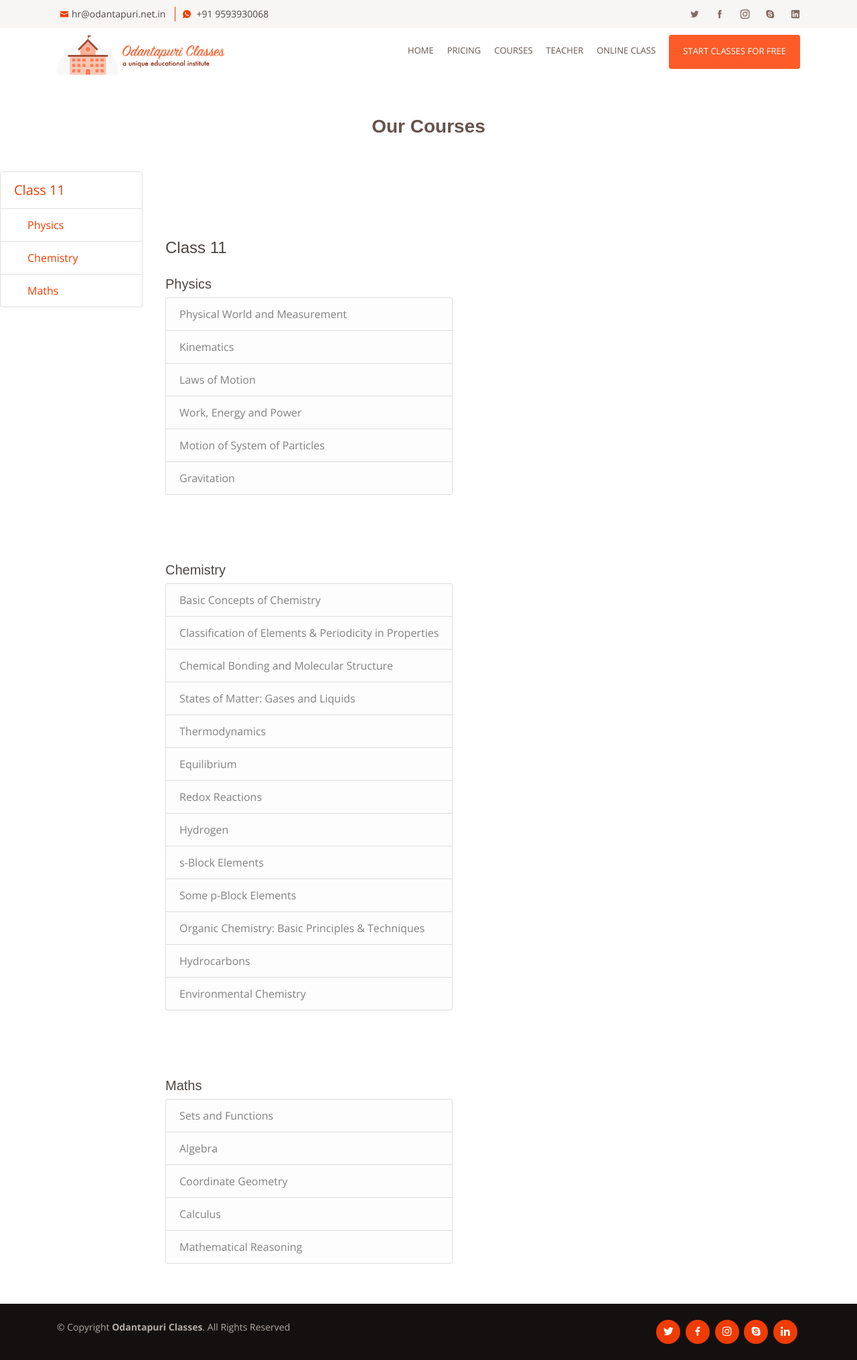
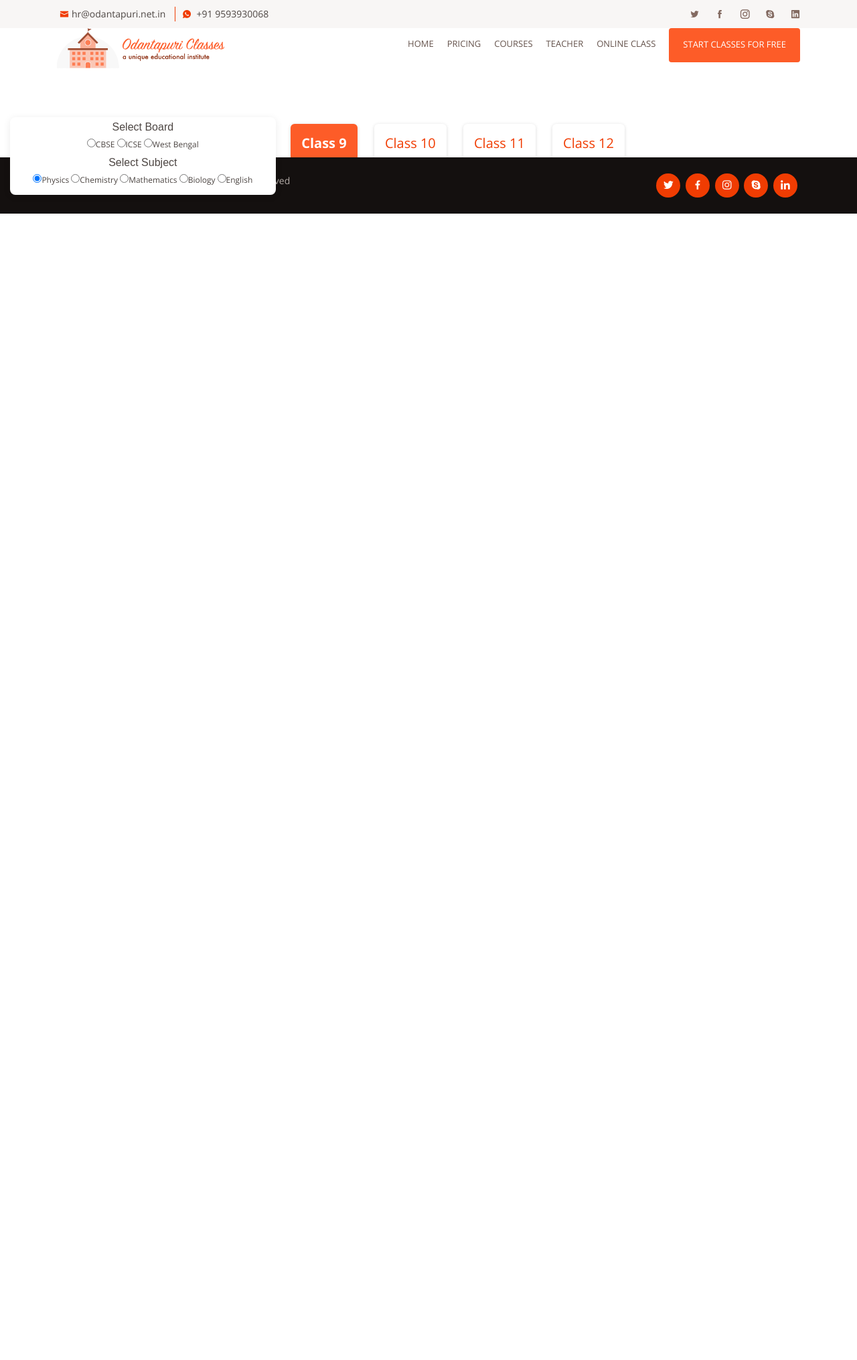
Before and after one commit to odantapuri/portal, a PHP site: page /courses in a window 1280 px wide. Shown: the whole page at 67% size. After the commit the page ends 319 px from the top, so only its background shows below. Run offline with PHP 8.4, Linux system fonts and the light colour scheme; some libraries are stand-ins or nearby versions; some web fonts are replaced.

Commit message:
Added Courses format

```diff
--- a/CONTENT/ROOT_URI/_header.php
+++ b/CONTENT/ROOT_URI/_header.php
@@ -37,22 +37,7 @@
 
 <body>
 
-  <!-- ======= Top Bar ======= -->
-  <section id="topbar" class="d-none d-lg-block">
-    <div class="container d-flex">
-      <div class="contact-info mr-auto">
-        <i class="icofont-envelope"></i><a href="mailto:contact@example.com">hr@odantapuri.net.in</a>
-        <i class="icofont-whatsapp" style="border-left: 1px solid;padding-left: 10px;margin-left: 10px;"></i> +91 9593930068
-      </div>
-      <div class="social-links">
-        <a href="#" class="twitter"><i class="icofont-twitter"></i></a>
-        <a href="#" class="facebook"><i class="icofont-facebook"></i></a>
-        <a href="#" class="instagram"><i class="icofont-instagram"></i></a>
-        <a href="#" class="skype"><i class="icofont-skype"></i></a>
-        <a href="#" class="linkedin"><i class="icofont-linkedin"></i></i></a>
-      </div>
-    </div>
-  </section>
+
   <!---=============Modal ========= -->
 
   <div class="modal fade" id="joinFreeClassesModal" tabindex="-1" role="dialog" aria-labelledby="exampleModalLabel" aria-hidden="true">
@@ -107,6 +92,22 @@
 
   <!-- ======= Header ======= -->
   <header id="header">
+    <!-- ======= Top Bar ======= -->
+  <section id="topbar" class="d-none d-lg-block">
+    <div class="container d-flex">
+      <div class="contact-info mr-auto">
+        <i class="icofont-envelope"></i><a href="mailto:contact@example.com">hr@odantapuri.net.in</a>
+        <i class="icofont-whatsapp" style="border-left: 1px solid;padding-left: 10px;margin-left: 10px;"></i> +91 9593930068
+      </div>
+      <div class="social-links">
+        <a href="#" class="twitter"><i class="icofont-twitter"></i></a>
+        <a href="#" class="facebook"><i class="icofont-facebook"></i></a>
+        <a href="#" class="instagram"><i class="icofont-instagram"></i></a>
+        <a href="#" class="skype"><i class="icofont-skype"></i></a>
+        <a href="#" class="linkedin"><i class="icofont-linkedin"></i></i></a>
+      </div>
+    </div>
+  </section>
     <div class="container d-flex">
 
       <div class="mr-auto">
--- a/CONTENT/ROOT_URI/courses.php
+++ b/CONTENT/ROOT_URI/courses.php
@@ -1,60 +1,40 @@
 <section id="courses" class="courses">
-  <div class="section-title" data-aos="fade-up" style="text-align: center;">
+  <!--<div class="section-title" data-aos="fade-up" style="text-align: center;">
     <h2><strong>Our Courses</strong></h2>
-  </div>
+  </div>-->
+
 
   <div class="row">
-    <div class="col-md-2 course-menu" style="padding: 0;">
-      <ul class="list-group menu-list">
+    <div class="col-md-4 course-menu" >
+      <!--<ul class="list-group menu-list">
         <li class="list-group-item no-padding" style="font-size: 20px;"><a href="#class_11">Class 11</a></li>
         <li class="list-group-item"><a href="#class_11">Physics</a></li>
         <li class="list-group-item"><a href="#class_11_chem">Chemistry</a></li>
         <li class="list-group-item"><a href="#class_11_maths">Maths</a></li>
-      </ul>
+      </ul> -->
+
+      <div class=" menu-list course-board-box ">
+        <h6 class="box-heading">Select Board</h6>
+        <label><input type="radio" name="optradio" checked>CBSE</label>
+        <label><input type="radio" name="optradio">ICSE</label>
+        <label><input type="radio" name="optradio">West Bengal</label>
+
+        <h6 class="box-heading">Select Subject</h6>
+        <label><input type="radio" name="optradio" checked>Physics</label>
+        <label><input type="radio" name="optradio">Chemistry</label>
+        <label><input type="radio" name="optradio">Mathematics</label>
+        <label><input type="radio" name="optradio">Biology</label>
+        <label><input type="radio" name="optradio">English</label>
+      </div>
     </div>
-    <div class="course-content">
-      <section class="class-wrapper" id="class_11">
-        <h4 class="class-title">Class 11</h4>
-        <section class="subject-wrapper" id="class_11_phy" style="padding-top: 20px;">
-          <h5 class="subject-title">Physics</h5>
-          <ul class="list-group topic-list">
-            <li class="list-group-item list-group-item-light">Physical World and Measurement</li>
-            <li class="list-group-item list-group-item-light">Kinematics</li>
-            <li class="list-group-item list-group-item-light">Laws of Motion</li>
-            <li class="list-group-item list-group-item-light">Work, Energy and Power</li>
-            <li class="list-group-item list-group-item-light">Motion of System of Particles</li>
-            <li class="list-group-item list-group-item-light">Gravitation</li>
-          </ul>
-        </section>
-        <section class="subject-wrapper" id="class_11_chem">
-          <h5 class="subject-title">Chemistry</h5>
-          <ul class="list-group topic-list">
-            <li class="list-group-item list-group-item-light">Basic Concepts of Chemistry</li>
-            <li class="list-group-item list-group-item-light">Classification of Elements & Periodicity in Properties</li>
-            <li class="list-group-item list-group-item-light">Chemical Bonding and Molecular Structure</li>
-            <li class="list-group-item list-group-item-light">States of Matter: Gases and Liquids</li>
-            <li class="list-group-item list-group-item-light">Thermodynamics</li>
-            <li class="list-group-item list-group-item-light">Equilibrium</li>
-            <li class="list-group-item list-group-item-light">Redox Reactions</li>
-            <li class="list-group-item list-group-item-light">Hydrogen</li>
-            <li class="list-group-item list-group-item-light">s-Block Elements</li>
-            <li class="list-group-item list-group-item-light">Some p-Block Elements</li>
-            <li class="list-group-item list-group-item-light">Organic Chemistry: Basic Principles & Techniques</li>
-            <li class="list-group-item list-group-item-light">Hydrocarbons</li>
-            <li class="list-group-item list-group-item-light">Environmental Chemistry</li>
-          </ul>
-        </section>
-        <section class="subject-wrapper" id="class_11_maths">
-          <h5 class="subject-title">Maths</h5>
-          <ul class="list-group topic-list">
-            <li class="list-group-item list-group-item-light">Sets and Functions</li>
-            <li class="list-group-item list-group-item-light">Algebra</li>
-            <li class="list-group-item list-group-item-light">Coordinate Geometry</li>
-            <li class="list-group-item list-group-item-light">Calculus</li>
-            <li class="list-group-item list-group-item-light">Mathematical Reasoning</li>
-          </ul>
-        </section>
-      </section>
+    <div class="col-md-8 course-title text-center" data-aos="fade-up">
+      <!--<h2>Courses</h2> -->
+      <div class="tab">
+        <button class="tablinks active" style="font-size:20px;" id="monthlyTab">Class 9</button>
+        <button class="tablinks" style="font-size:20px;" id="yearlyTab">Class 10</button>
+        <button class="tablinks" style="font-size:20px;" id="quarterlyTab">Class 11</button>
+        <button class="tablinks" style="font-size:20px;" id="quarterlyTab">Class 12</button>
+      </div>
     </div>
-  </div>
+</div>
 </section>
--- a/CONTENT/ROOT_URI/pricing.php
+++ b/CONTENT/ROOT_URI/pricing.php
@@ -60,9 +60,9 @@
   <div class="container text-center" data-aos="fade-up">
     <h2>Pricing Plans</h2>
     <div class="tab">
-      <!--<button class="tablinks active" style="font-size:20px;" id="monthlyTab">Monthly</button>
+      <button class="tablinks active" style="font-size:20px;" id="monthlyTab">Monthly</button>
       <button class="tablinks" style="font-size:20px;" id="yearlyTab">Yearly</button>
-      <button class="tablinks" style="font-size:20px;" id="quarterlyTab">Customized</button> -->
+      <button class="tablinks" style="font-size:20px;" id="quarterlyTab">Customized</button>
     </div>
     <div class="row tab-wrapper active" id="monthlyPlan">
 
@@ -147,7 +147,6 @@
           <p class="box-desc">Physics / Chemistry / Mathematics / Biology / English</p>
           <h4 class="box-pricing"><sup>₹</sup>10000<span> / year / Subject + GST</span></h4>
           <p class="box-desc">Student Collaboration tool will be provided free of cost.</p>
-
         </div>
       </div>
 
--- a/assets/css/style.css
+++ b/assets/css/style.css
@@ -144,11 +144,10 @@ h1, h2, h3, h4, h5, h6 {
 # Header
 --------------------------------------------------------------*/
 #header {
-  height: 70px;
+  height: 115px;
   transition: all 0.5s;
   z-index: 997;
   transition: all 0.5s;
-  padding: 10px 0;
   background: #fff;
 }
 
@@ -1299,6 +1298,74 @@ section {
   text-align: center;
 }
 
+/*------------------------------------------------------------
+# Courses Section title
+------------------------------------------------------------*/
+.course-title {
+  background: #fff;
+}
+
+.course-title .tab {
+  width: 60%;
+  box-shadow: inset 0px -11px 8px -10px #ccc;
+  display: inline-flex;
+  justify-content: space-around;
+  position: fixed;
+}
+
+.course-title .tab button {
+  background-color: #f5f5f5;
+    box-shadow: inset 0px -11px 8px -10px #ccc;
+  background-color: #ffffff;
+  color: #f03c02;
+
+    box-shadow: 0px 1px 5px 0px rgba(0,0,0,0.15);
+
+
+  border: none;
+  outline: none;
+  cursor: pointer;
+  padding: 14px 16px;
+  transition: 0.3s;
+  font-size: 17px;
+  border-radius: 6px;
+  margin: 10px;
+}
+
+.course-title .tab button:hover {
+  box-shadow: 0px 2px 12px rgba(0, 0, 0, 0.2);
+}
+
+.course-title .tab button.active {
+  background-color: #fd5c28;
+  color: #fff;
+  font-weight: bold;
+}
+
+.course-title .tab-wrapper {
+  display: none;
+}
+
+.course-title .tab-wrapper.active {
+  display: flex;
+}
+
+.course-title p {
+  padding: 20px 0;
+  font-size: 20px;
+  text-align: center;
+}
+
+.course-board-box {
+  padding: 5px;
+  background: #fff;
+  text-align: center;
+  border-radius: 8px;
+  position: relative;
+  box-shadow: 0px 2px 12px rgba(0, 0, 0, 0.08);
+  font-size: 12;
+}
+
 /*--------------------------------------------------------------
 # Cta Pricing
 --------------------------------------------------------------*/
```
